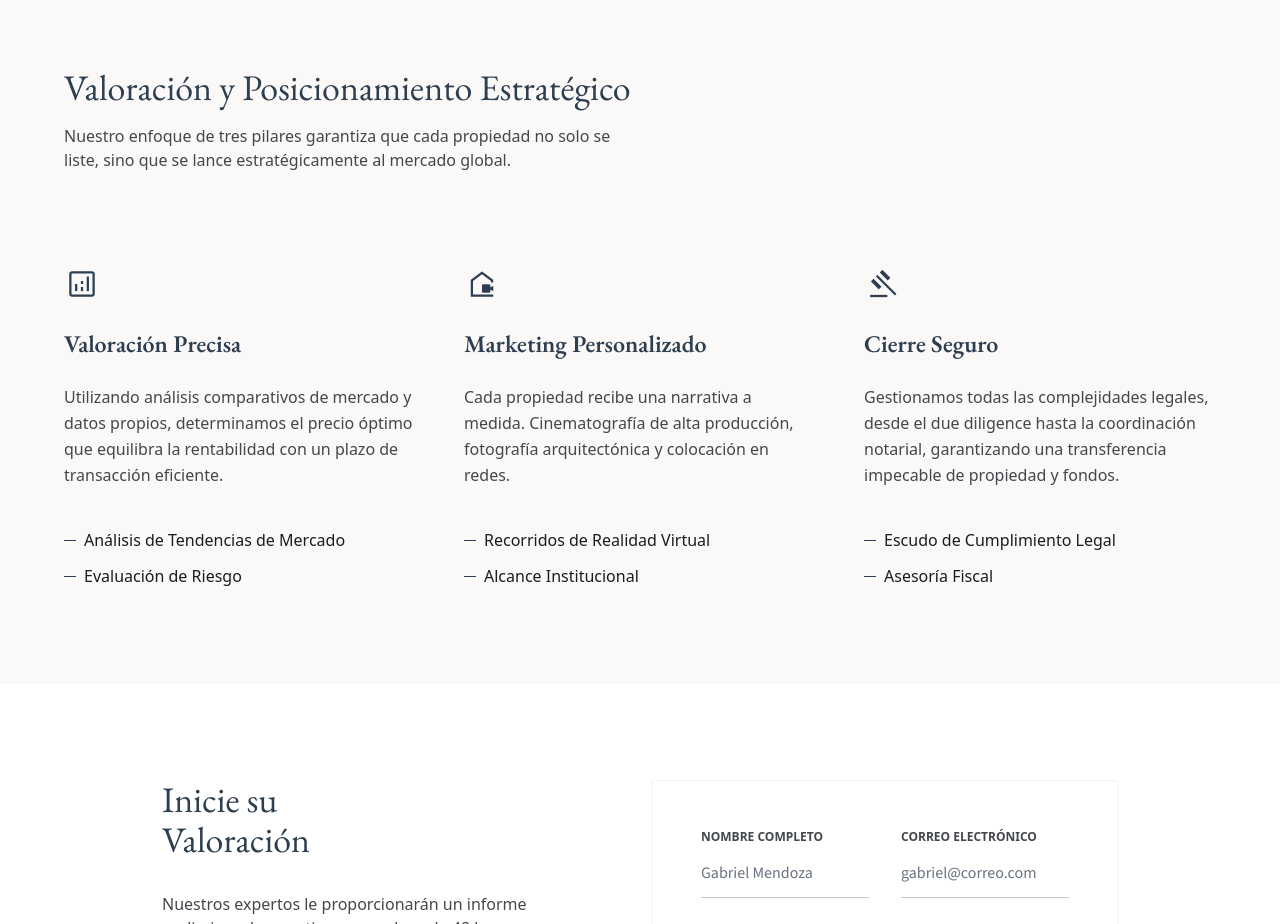
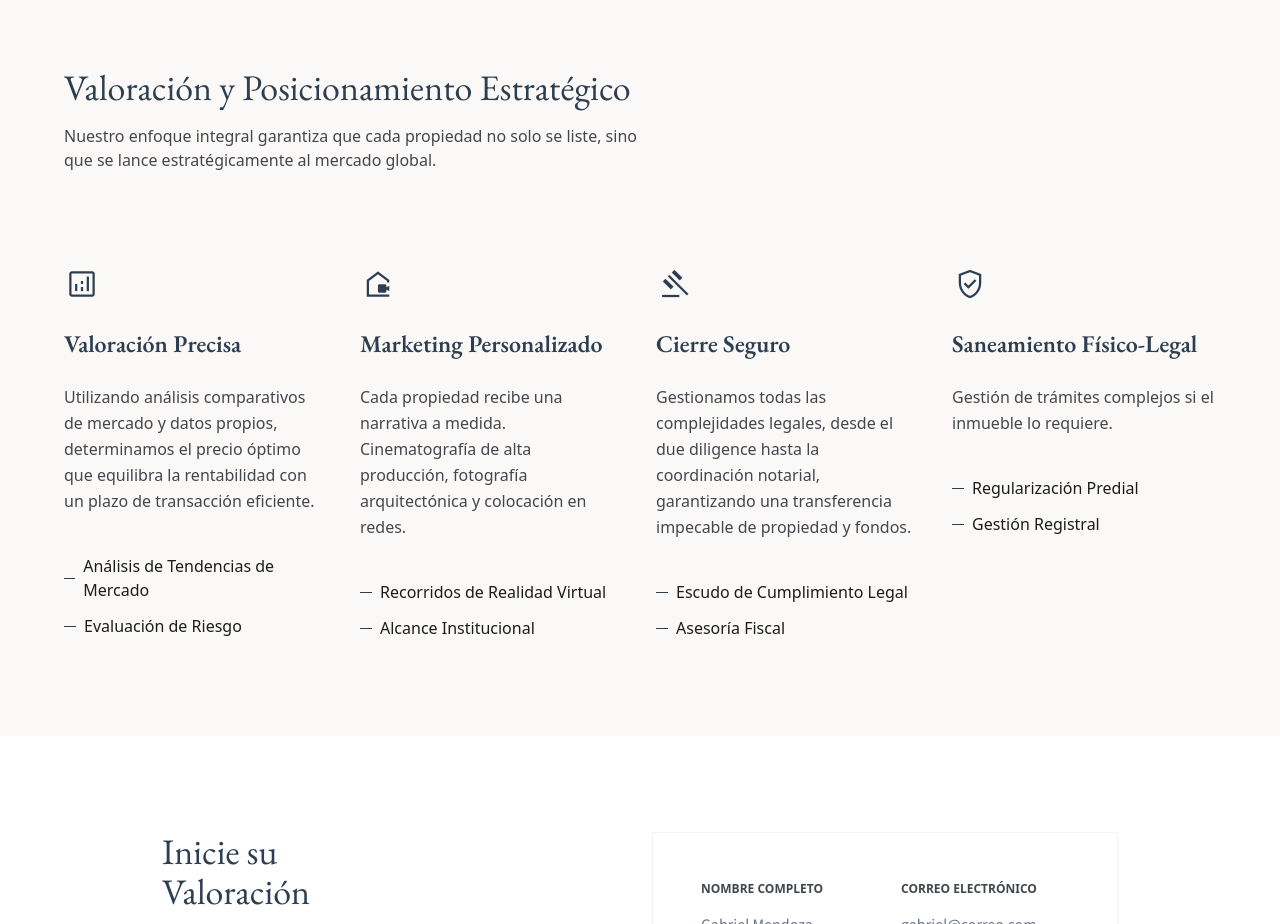
Before and after one commit to Avilto/Ciudadia, a website: page vender.html in a window 1280 px wide. Shown: the part 820-1744 px from the top of the page. Drawn offline with nearby package versions, Linux system fonts and the light colour scheme.

Commit message:
feat(vender): add Saneamiento Físico-Legal card and update section grid to 4 columns

```diff
--- a/vender.html
+++ b/vender.html
@@ -249,10 +249,10 @@
         <div class="flex flex-col md:flex-row justify-between items-end mb-16 gap-4">
           <div class="max-w-xl">
             <h2 class="font-display-lg text-3xl md:text-4xl text-primary mb-4">Valoración y Posicionamiento Estratégico</h2>
-            <p class="font-body-md text-on-surface-variant">Nuestro enfoque de tres pilares garantiza que cada propiedad no solo se liste, sino que se lance estratégicamente al mercado global.</p>
+            <p class="font-body-md text-on-surface-variant">Nuestro enfoque integral garantiza que cada propiedad no solo se liste, sino que se lance estratégicamente al mercado global.</p>
           </div>
         </div>
-        <div class="grid grid-cols-1 md:grid-cols-3 gap-12">
+        <div class="grid grid-cols-1 md:grid-cols-2 lg:grid-cols-4 gap-8">
           <!-- Column 1: Valuation -->
           <div class="space-y-6 group">
             <div class="h-1 bg-primary w-full transform origin-left transition-transform duration-500 scale-x-0 group-hover:scale-x-100"></div>
@@ -290,6 +290,19 @@
             <ul class="space-y-3 pt-4">
               <li class="flex items-center"><span class="horizontal-line"></span><span class="font-label-caps">Escudo de Cumplimiento Legal</span></li>
               <li class="flex items-center"><span class="horizontal-line"></span><span class="font-label-caps">Asesoría Fiscal</span></li>
+            </ul>
+          </div>
+          <!-- Column 4: Saneamiento -->
+          <div class="space-y-6 group">
+            <div class="h-1 bg-primary w-full transform origin-left transition-transform duration-500 scale-x-0 group-hover:scale-x-100"></div>
+            <span class="material-symbols-outlined text-primary text-4xl">verified_user</span>
+            <h3 class="font-display-lg text-2xl text-primary font-semibold">Saneamiento Físico-Legal</h3>
+            <p class="font-body-md text-on-surface-variant leading-relaxed">
+              Gestión de trámites complejos si el inmueble lo requiere.
+            </p>
+            <ul class="space-y-3 pt-4">
+              <li class="flex items-center"><span class="horizontal-line"></span><span class="font-label-caps">Regularización Predial</span></li>
+              <li class="flex items-center"><span class="horizontal-line"></span><span class="font-label-caps">Gestión Registral</span></li>
             </ul>
           </div>
         </div>
```
